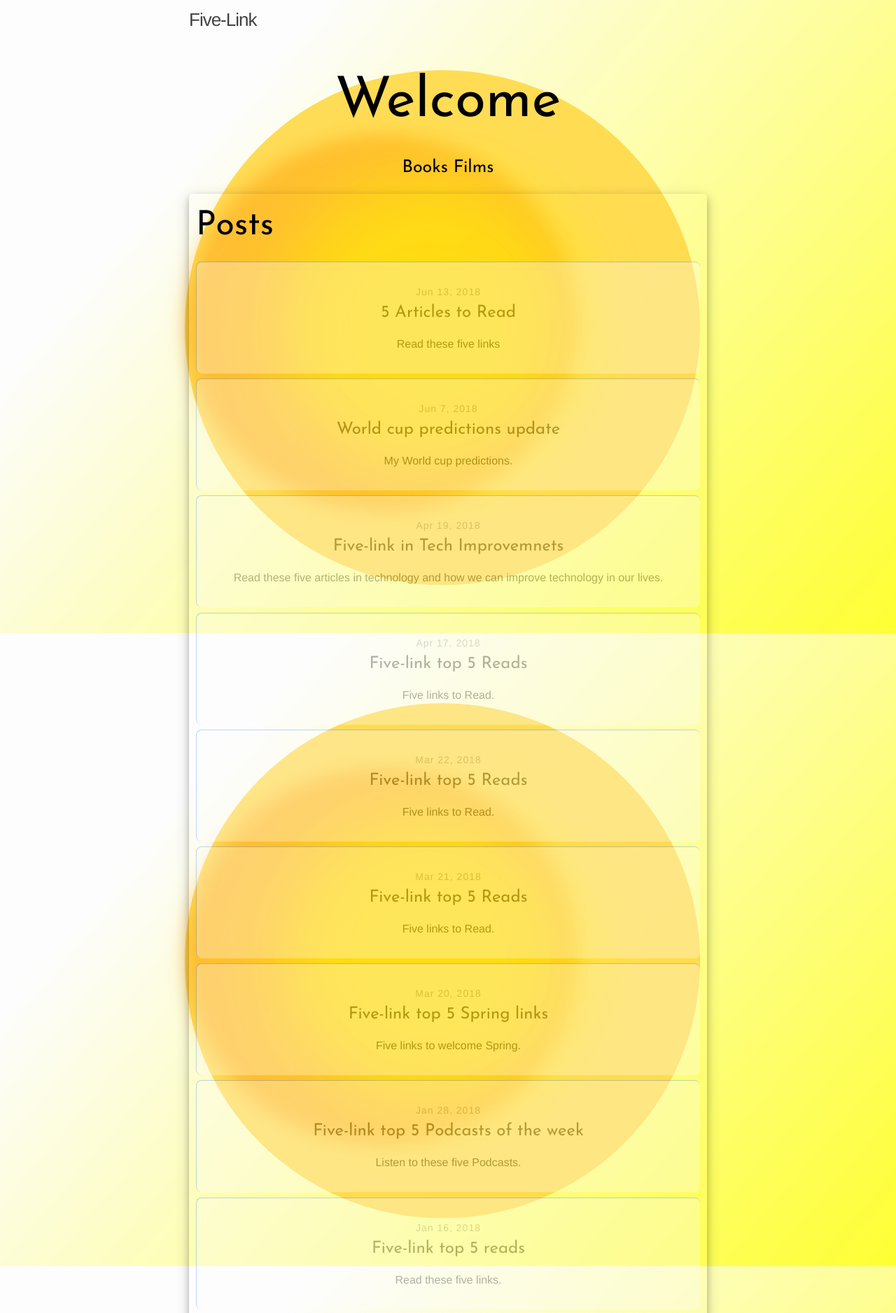
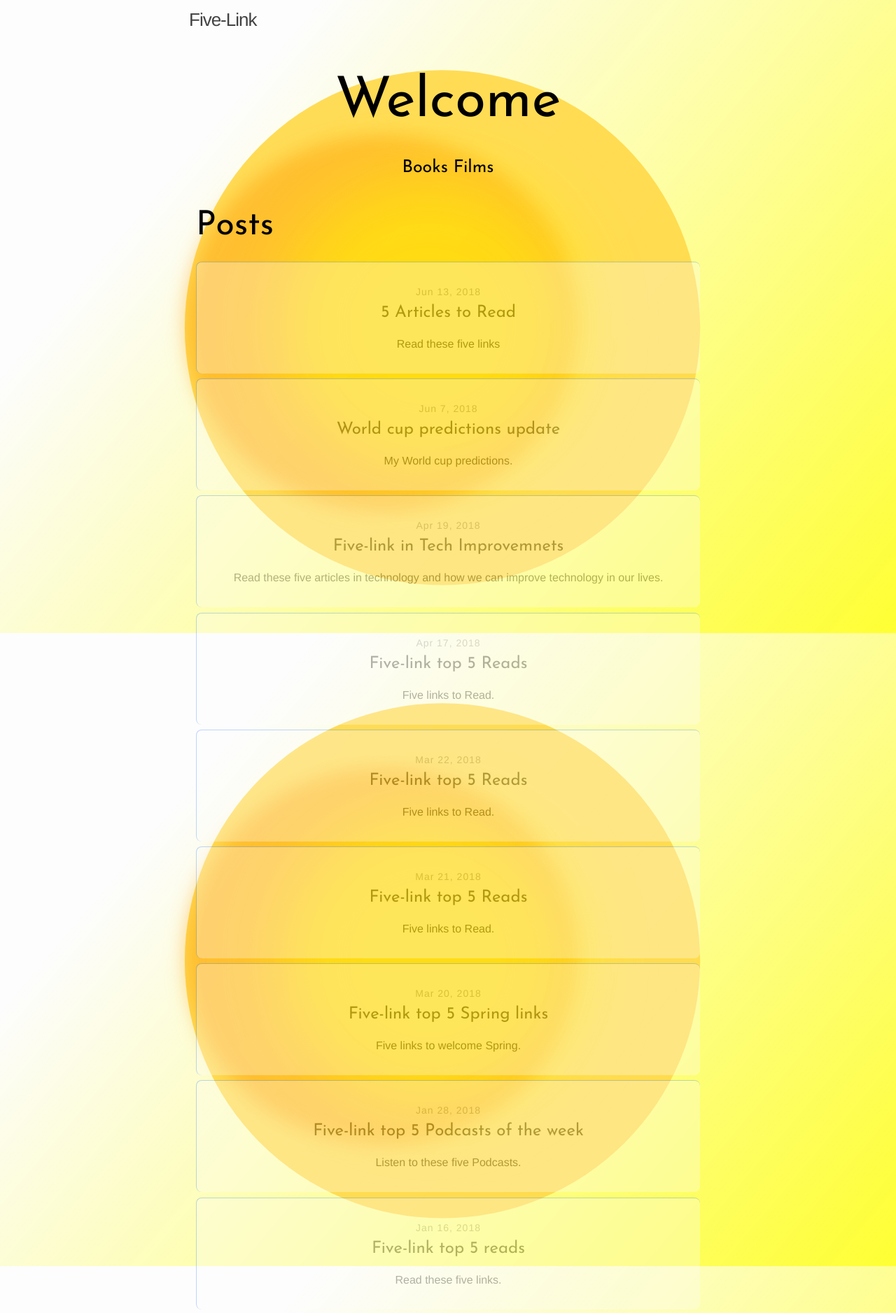
Before and after one commit to hub63501/my-links, a Jekyll site: the page built from index.html, in a window 1280 px wide. Shown: the top 1877 px of the page at 70% size. Built offline with Jekyll 4.4.1, drawn with Linux system fonts in a browser that asks for light colours.

```diff
--- a/css/home.css
+++ b/css/home.css
@@ -7,7 +7,7 @@
 .home{
   background-color: none;
   color: #000000;
-  box-shadow: 0 4px 8px 0 rgba(0, 0, 0, 0.2), 0 6px 20px 0 rgba(0, 0, 0, 0.19);
+  /*box-shadow: 0 4px 8px 0 rgba(0, 0, 0, 0.2), 0 6px 20px 0 rgba(0, 0, 0, 0.19);*/
   padding: 10px;
   border-radius: 5px;
   transition-duration: 0.3s;
```
